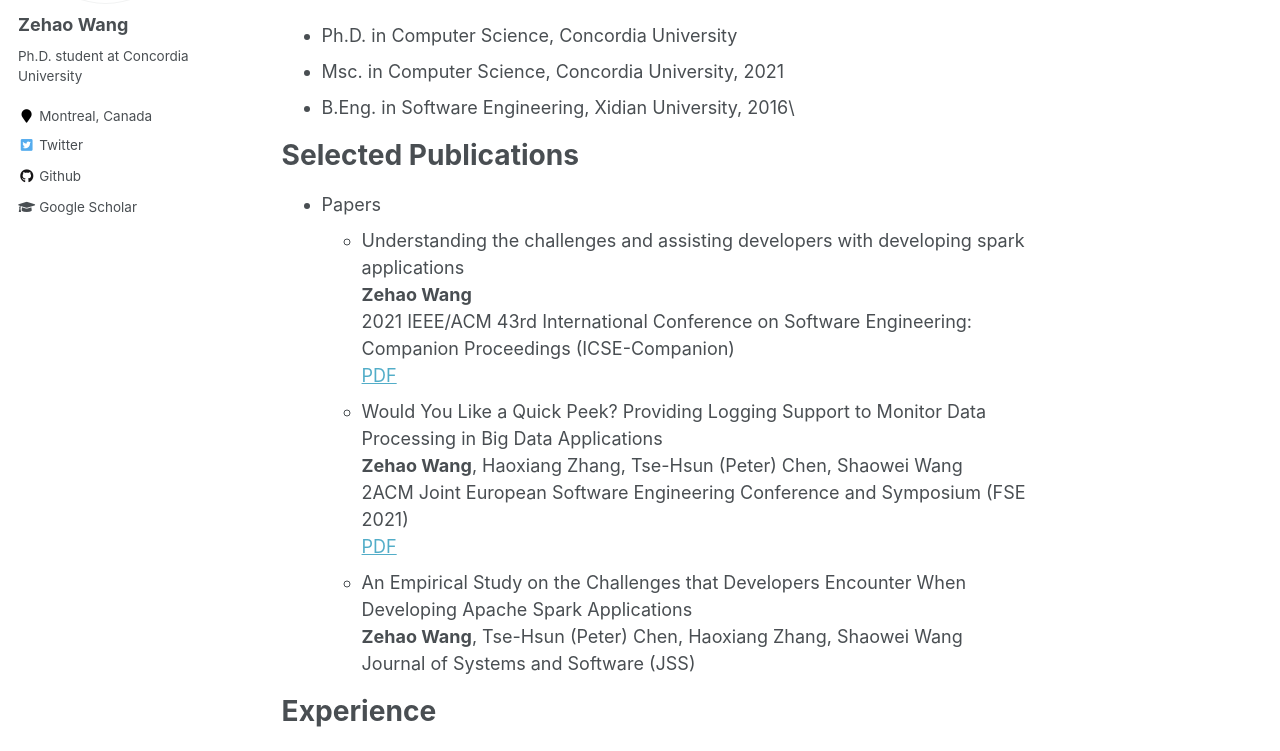
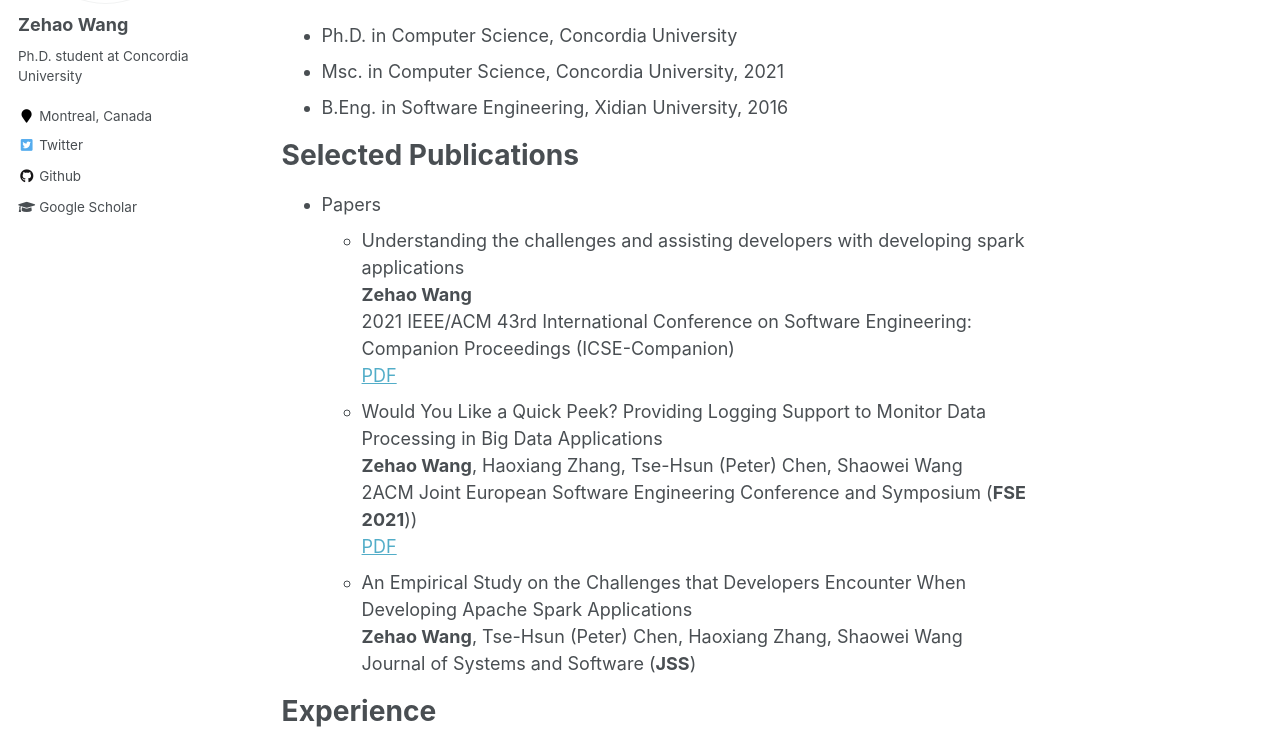
Before and after one commit to zehaowang00/zehaowang00.github.io, a Jekyll site: the page built from _pages/about.md, in a window 1280 px wide and 1400 px high. Shown: the part 314-1065 px from the top of the window. Built offline with Jekyll 4.4.1, drawn with Linux system fonts in a browser that asks for light colours.

Commit message:
add bold for paper source

```diff
--- a/_pages/about.md
+++ b/_pages/about.md
@@ -16,7 +16,7 @@ Education
 ======
 * Ph.D. in Computer Science, Concordia University
 * Msc. in Computer Science, Concordia University, 2021
-* B.Eng. in Software Engineering, Xidian University, 2016\
+* B.Eng. in Software Engineering, Xidian University, 2016
 
 
 Selected Publications
@@ -28,11 +28,11 @@ Selected Publications
   [PDF](http://zehaowang00.github.io/files/ICSE2021_SRC.pdf)
   * Would You Like a Quick Peek? Providing Logging Support to Monitor Data Processing in Big Data Applications\
   **Zehao Wang**, Haoxiang Zhang, Tse-Hsun (Peter) Chen, Shaowei Wang \
-  2ACM Joint European Software Engineering Conference and Symposium (FSE 2021)\
+  2ACM Joint European Software Engineering Conference and Symposium (**FSE 2021**))\
   [PDF](http://zehaowang00.github.io/files/fse2021_dplog.pdf.pdf)
   * An Empirical Study on the Challenges that Developers Encounter When Developing Apache Spark Applications\
   **Zehao Wang**, Tse-Hsun (Peter) Chen, Haoxiang Zhang, Shaowei Wang\
-  Journal of Systems and Software (JSS)
+  Journal of Systems and Software (**JSS**)
 
 
 
```
